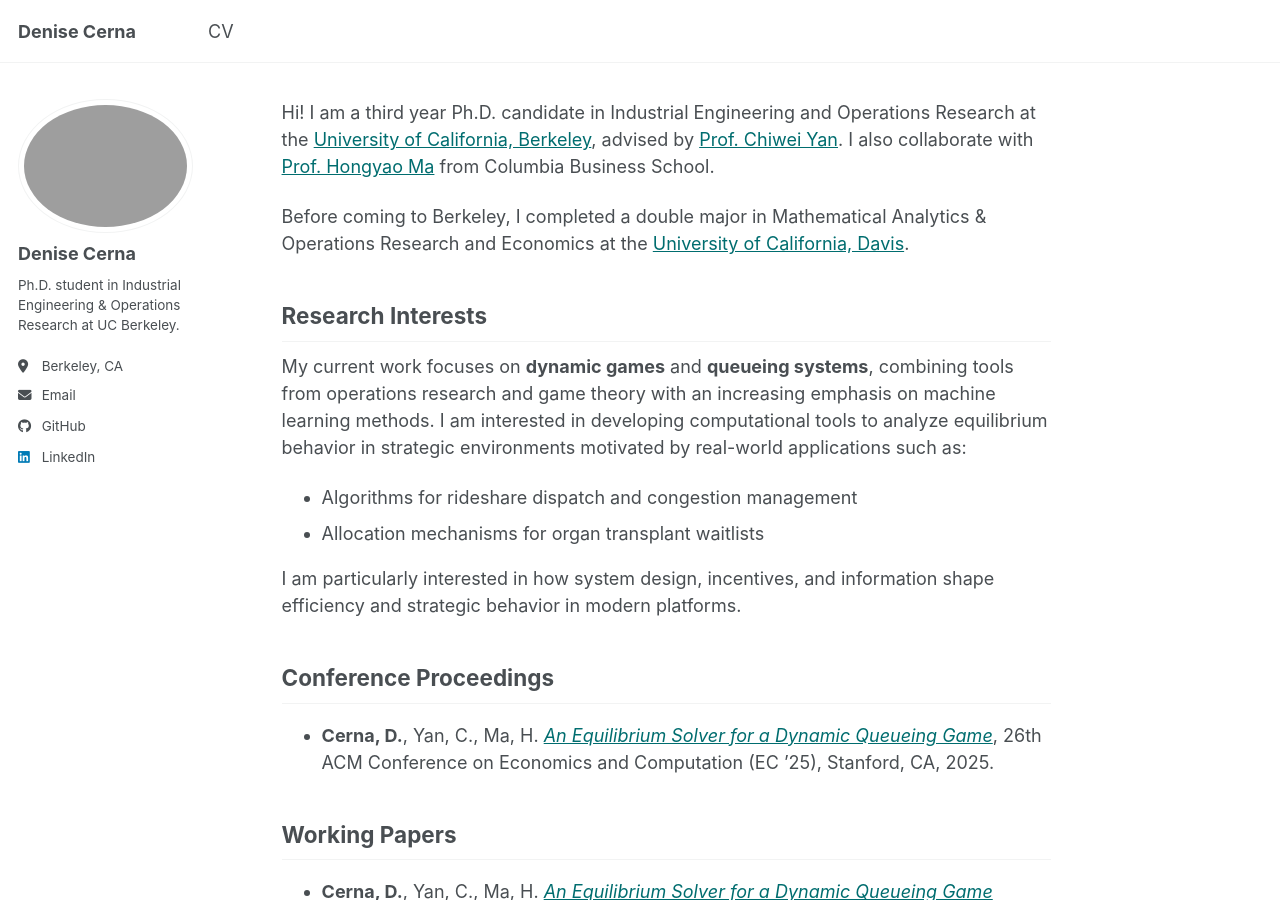
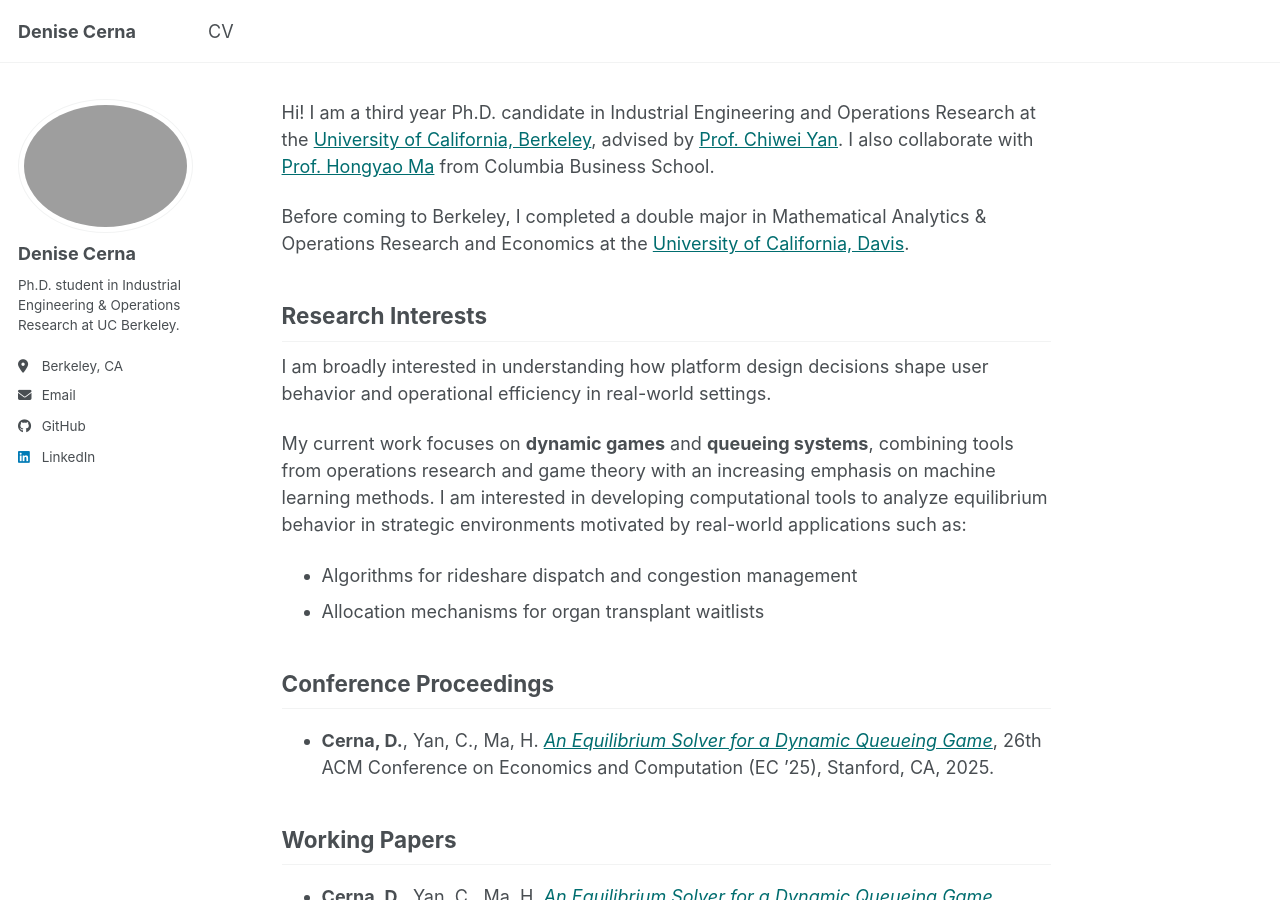
Before and after one commit to denise-cerna/denise-cerna.github.io, a Jekyll site: the page built from _pages/about.md, in a window 1280 px wide and 900 px high. Built offline with Jekyll 4.4.1, drawn with Linux system fonts in a browser that asks for light colours; a script bundle is joined from its source files by our own code; library files that are not in the unit come from our copies.

Commit message:
rephrase

```diff
--- a/_pages/about.md
+++ b/_pages/about.md
@@ -46,12 +46,14 @@ Before coming to Berkeley, I completed a double major in Mathematical Analytics
 Research Interests
 -----
 
+I am broadly interested in understanding how platform design decisions shape user behavior and operational efficiency in real-world settings.
+
 My current work focuses on **dynamic games** and **queueing systems**, combining tools from operations research and game theory with an increasing emphasis on machine learning methods. I am interested in developing computational tools to analyze equilibrium behavior in strategic environments motivated by real-world applications such as:
 
 - Algorithms for rideshare dispatch and congestion management
 - Allocation mechanisms for organ transplant waitlists
 
-I am particularly interested in how system design, incentives, and information shape efficiency and strategic behavior in modern platforms.
+<!-- I am particularly interested in how system design, incentives, and information shape efficiency and strategic behavior in modern platforms. -->
 
 
 <!-- ----- -->
```
